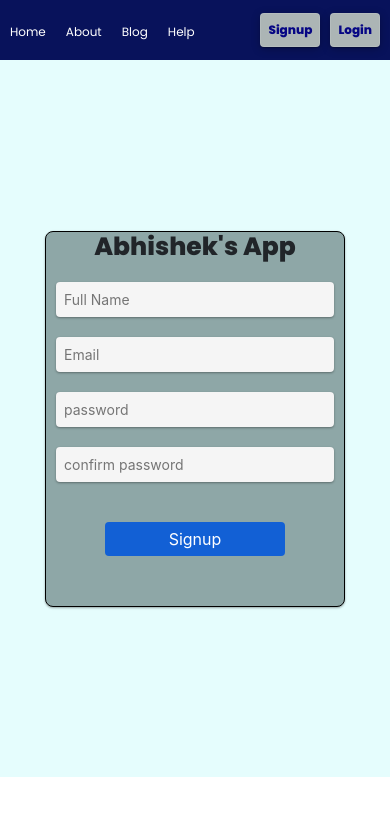
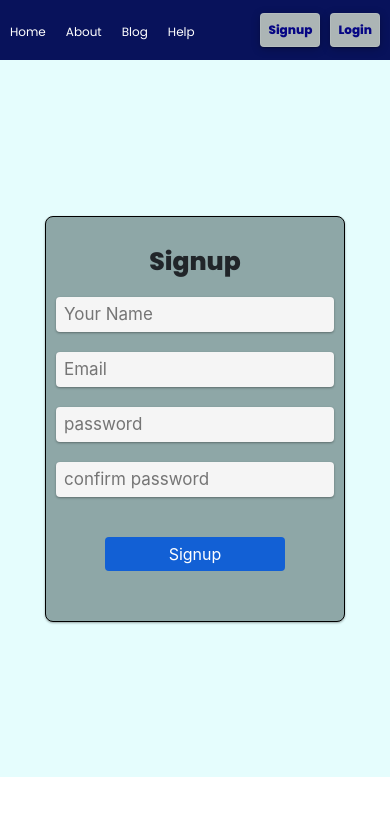
Before and after one commit to abhishekChaharJaat/frontend, a React (Create React App) app: page /signup in a window 390 px wide. Shown: the top 816 px of the page. Built offline with nearby package versions, Linux system fonts and the light colour scheme.

Commit message:
username add

```diff
--- a/src/components/Input.js
+++ b/src/components/Input.js
@@ -2,7 +2,7 @@ import React, { useContext, useState } from "react";
 import { myContext } from "../contexts/myContext";
 
 const Input = () => {
-  const { addPerson } = useContext(myContext);
+  const { addPerson, userName } = useContext(myContext);
   const [person, setPerson] = useState({ title: "", description: "", tag: "" });
   const add = () => {
     if (person.description === "" || person.title === "" || person.tag === "") {
@@ -19,7 +19,10 @@ const Input = () => {
   return (
     <div className="input-div">
       <form className="details-form">
-        <h3 className="create-note-heading">Create your notes here</h3>
+        <h3 className="create-note-heading">
+          Hello <span>{userName}</span> <br />
+          Create your notes here...
+        </h3>
         <label className="input-labels">Title:</label>
         <input
           type="text"
--- a/src/components/Login.js
+++ b/src/components/Login.js
@@ -43,8 +43,8 @@ export default function Login() {
   return (
     <div>
       <div className="login-box" id="box">
-        <form className="form" onSubmit={handelSubmit}>
-          <h3 className="formheading">Abhishek's App</h3>
+        <form className="form login" onSubmit={handelSubmit}>
+          <h3 className="formheading">Login</h3>
           <input
             className="input"
             type="email"
--- a/src/components/Signup.js
+++ b/src/components/Signup.js
@@ -42,15 +42,15 @@ export default function Signup() {
   return (
     <div>
       <div className="signup-box" onSubmit={handelSubmit}>
-        <form className="form">
-          <h2 className="formheading">Abhishek's App</h2>
+        <form className="form signup">
+          <h2 className="formheading">Signup</h2>
           <input
             className="input"
             type="text"
             id="name"
             name="name"
             onChange={onchange}
-            placeholder="Full Name"
+            placeholder="Your Name"
           />
           <input
             className="input"
--- a/src/contexts/myContext.js
+++ b/src/contexts/myContext.js
@@ -6,9 +6,24 @@ const MyContext = (props) => {
   let people = [];
 
   const [data, setData] = useState(people);
+  const [userName, setUserName] = useState("");
+
+  // get user name
+  const getUserName = async () => {
+    const response = await fetch(`${serverPort}/api/notes/fetchUserName`, {
+      method: "GET",
+      headers: {
+        "content-type": "application/jssson",
+        "auth-token": localStorage.getItem("token"),
+      },
+    });
+    let details = await response.json();
+    setUserName(details.name);
+  };
 
   // get all notes
   const getAllNotes = async () => {
+    getUserName();
     const response = await fetch(`${serverPort}/api/notes/fetchallnotes`, {
       method: "GET",
       headers: {
@@ -48,7 +63,15 @@ const MyContext = (props) => {
   // Edit person
 
   return (
-    <myContext.Provider value={{ data, getAllNotes, addPerson, deletePerson }}>
+    <myContext.Provider
+      value={{
+        data,
+        getAllNotes,
+        addPerson,
+        deletePerson,
+        userName,
+      }}
+    >
       {props.children}
     </myContext.Provider>
   );
--- a/src/contexts/serverports.js
+++ b/src/contexts/serverports.js
@@ -1,3 +1,3 @@
-// let serverPort = "http://localhost:2000";
-let serverPort2 = "https://backend-9ua4.onrender.com";
+// let serverPort2 = "https://backend-9ua4.onrender.com";
+let serverPort2 = "http://localhost:2000";
 export default serverPort2;
--- a/src/css/home.css
+++ b/src/css/home.css
@@ -15,7 +15,13 @@
   text-align: center;
   font-weight: bold;
   font: poppins;
-  color: rgb(2, 101, 2);
+  font-size: 25px;
+  color: rgb(21, 105, 21);
+}
+.create-note-heading span {
+  color: rgb(240, 158, 6);
+  font-size: 30px;
+  font-family: poppins;
 }
 .input-details {
   border: 1.5px solid black;
--- a/src/css/signup.css
+++ b/src/css/signup.css
@@ -16,7 +16,7 @@
   background-size: cover;
   min-height: 85vh;
 }
-.form {
+.login {
   width: 350px;
   display: flex;
   min-height: 350px;
@@ -30,11 +30,25 @@
   box-shadow: 0 1px 3px rgba(0, 0, 0, 0.12), 0 1px 2px rgba(0, 0, 0, 0.24);
   border: 1.5px solid black;
 }
+.signup {
+  width: 350px;
+  display: flex;
+  min-height: 350px;
+  align-items: center;
+  flex-direction: column;
+  justify-content: center;
+  padding: 30px 0px;
+  border-radius: 8px;
+  background-color: rgb(142, 167, 167);
+  padding: 20px 0;
+  box-shadow: 0 1px 3px rgba(0, 0, 0, 0.12), 0 1px 2px rgba(0, 0, 0, 0.24);
+  border: 1.5px solid black;
+}
 
 .input {
   height: 35px;
   width: 100%;
-  font-size: 14px;
+  font-size: 17px;
   margin: 0px 0 20px 0;
   background-color: whitesmoke;
   outline: none;
@@ -80,16 +94,25 @@
 /* ---------------------------------- Loader --------------------------------------- */
 
 @media screen and (max-width: 1280px) {
-  .form {
+  .login {
     padding: 0px 20px 30px 20px;
     border-radius: 8px;
-    /* border: 2px solid black; */
+  }
+  .signup {
+    padding: 30px 20px 30px 20px;
+    border-radius: 8px;
   }
 }
 
 @media screen and (max-width: 640px) {
-  .form {
+  .login {
     padding: 0px 10px 30px 10px;
+    border-radius: 8px;
+    width: 300px;
+    /* border: 2px solid black; */
+  }
+  .signup {
+    padding: 30px 10px 30px 10px;
     border-radius: 8px;
     width: 300px;
     /* border: 2px solid black; */
```
